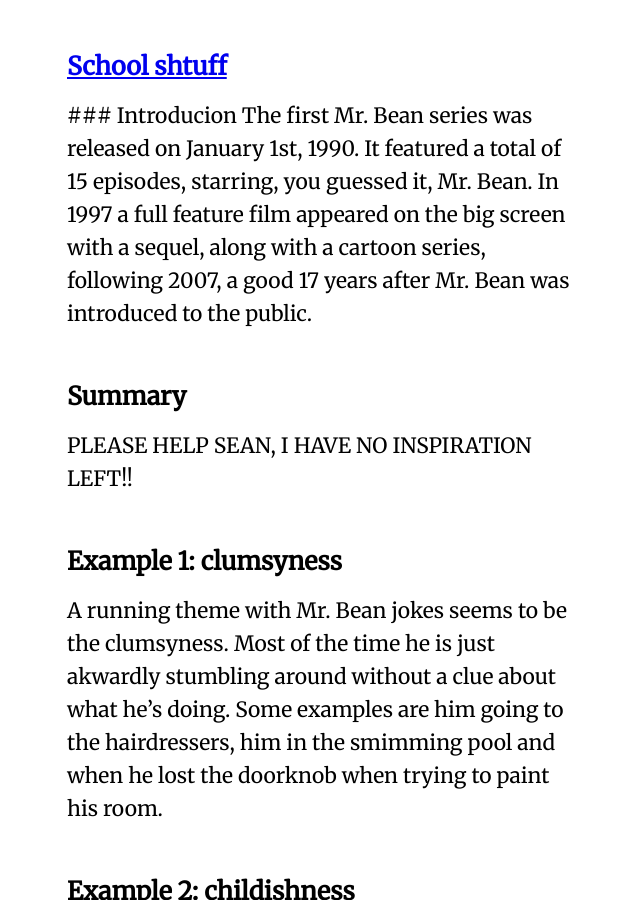
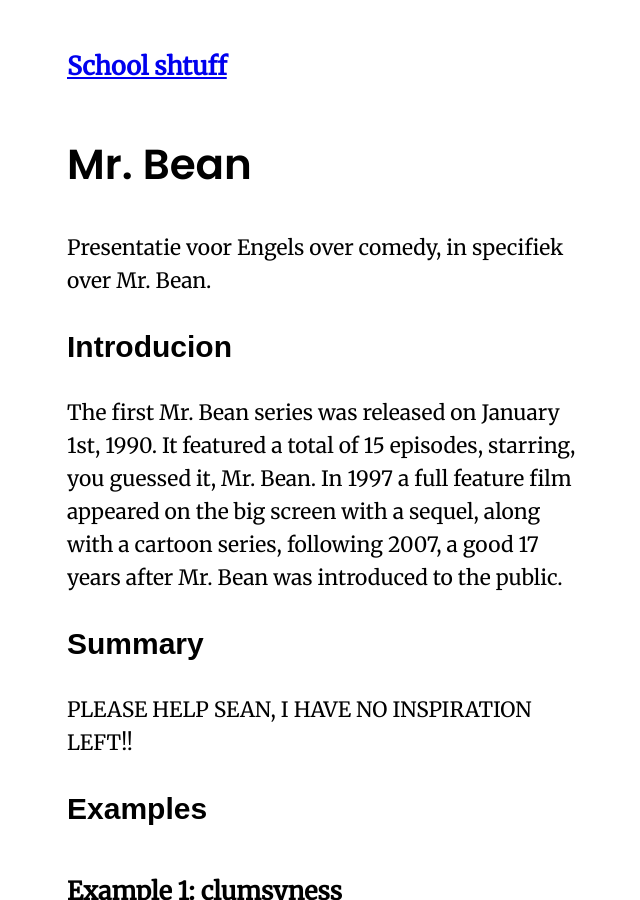
Before and after one commit to RobinBoers/school.geheimesite.nl, a Jekyll site: the page built from 4VWO/Misc/ENG - mr bean presentation.md, in a window 1280 px wide and 900 px high. Shown: the whole window, without its empty margins (317-957 px from the left). Built offline with Jekyll 4.4.1, drawn with Linux system fonts in a browser that asks for light colours; some web fonts are replaced; our own code applies the rules of GitHub Pages for plain Markdown files.

Commit message:
Update README and doc layout for eng presentation

```diff
--- a/4VWO/Misc/ENG - mr bean presentation.md
+++ b/4VWO/Misc/ENG - mr bean presentation.md
@@ -1,18 +1,28 @@
+# Mr. Bean
 
- ### Introducion
-  The first Mr. Bean series was released on January 1st, 1990. It featured a total of 15 episodes, starring, you guessed it, Mr. Bean. In 1997 a full feature film appeared on the big screen with a sequel, along with a cartoon series, following 2007, a good 17 years after Mr. Bean was introduced to the public.
+Presentatie voor Engels over comedy, in specifiek over Mr. Bean.
 
-### Summary
+## Introducion
+
+The first Mr. Bean series was released on January 1st, 1990. It featured a total of 15 episodes, starring, you guessed it, Mr. Bean. In 1997 a full feature film appeared on the big screen with a sequel, along with a cartoon series, following 2007, a good 17 years after Mr. Bean was introduced to the public.
+
+## Summary
+
 PLEASE HELP SEAN, I HAVE NO INSPIRATION LEFT!!
 
+## Examples
+
 ### Example 1:  clumsyness
+
 A running theme with Mr. Bean jokes seems to be the clumsyness. Most of the time he is just akwardly stumbling around without a clue about what he's doing. Some examples are him going to the hairdressers, him in the smimming pool and when he lost the doorknob when trying to paint his room.
 
 ### Example 2: childishness
+
 Another common theme in Mr. Bean is his childish behavoir. Think about the time he tries to use the child section of the swimming pool, or his famous teddy.
 
 ### Example 3: stupidity
 And not to forget: most of the time Mr. Bean is just doing stupid things. For example when he gets his hand stuck in a tea pot, when he tries to paint his appartment using a paint bomb or when he drives his car while ontop of it.
 
-### Conclusion
+## Conclusion
+
 I think we can safely conclude Mr. Bean is a fun and original show that certainly belongs to the classics of comedy. It is fun for a wide range of audiences and can be viewed on YouTube, making it even more accesible. It has also led to a whole lot of funny compilations and memes that we can all enjoy.
```
Also changed, not shown: README.md (+6 -0 lines).
